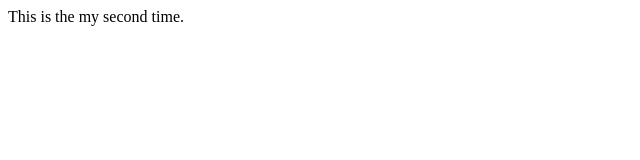
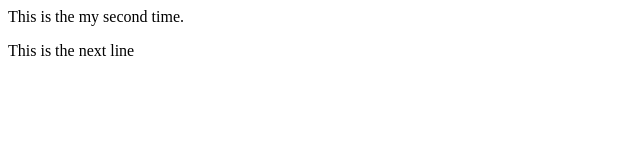
Before and after one commit to Priyanshu-2307/localrepo, a plain HTML site: page index.html in a window 1280 px wide. Shown: the whole page, without its empty margins (0-640 px from the left). Drawn offline with Linux system fonts and the light colour scheme.

Commit message:
Add new feature

```diff
--- a/index.html
+++ b/index.html
@@ -1 +1,2 @@
 <p>This is the my second time.</p>
+<p>This is the next line</p>
```
